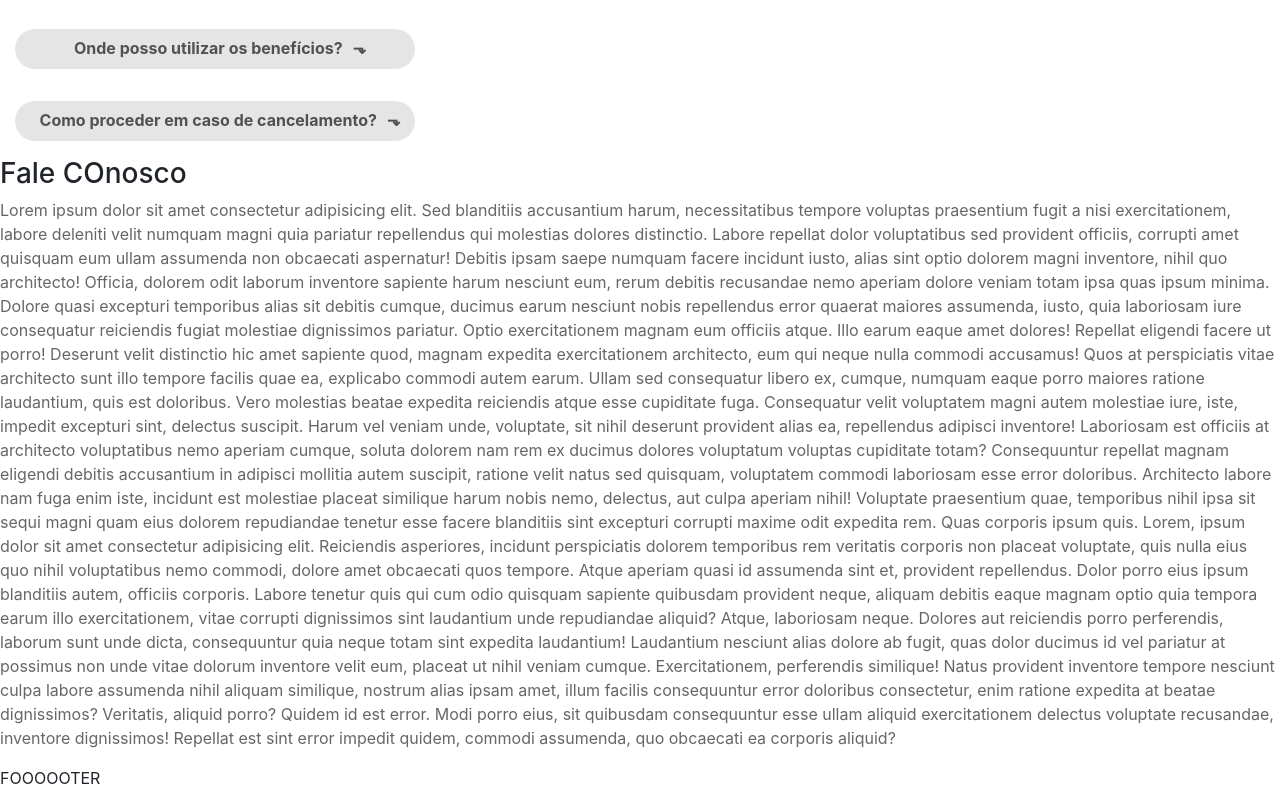
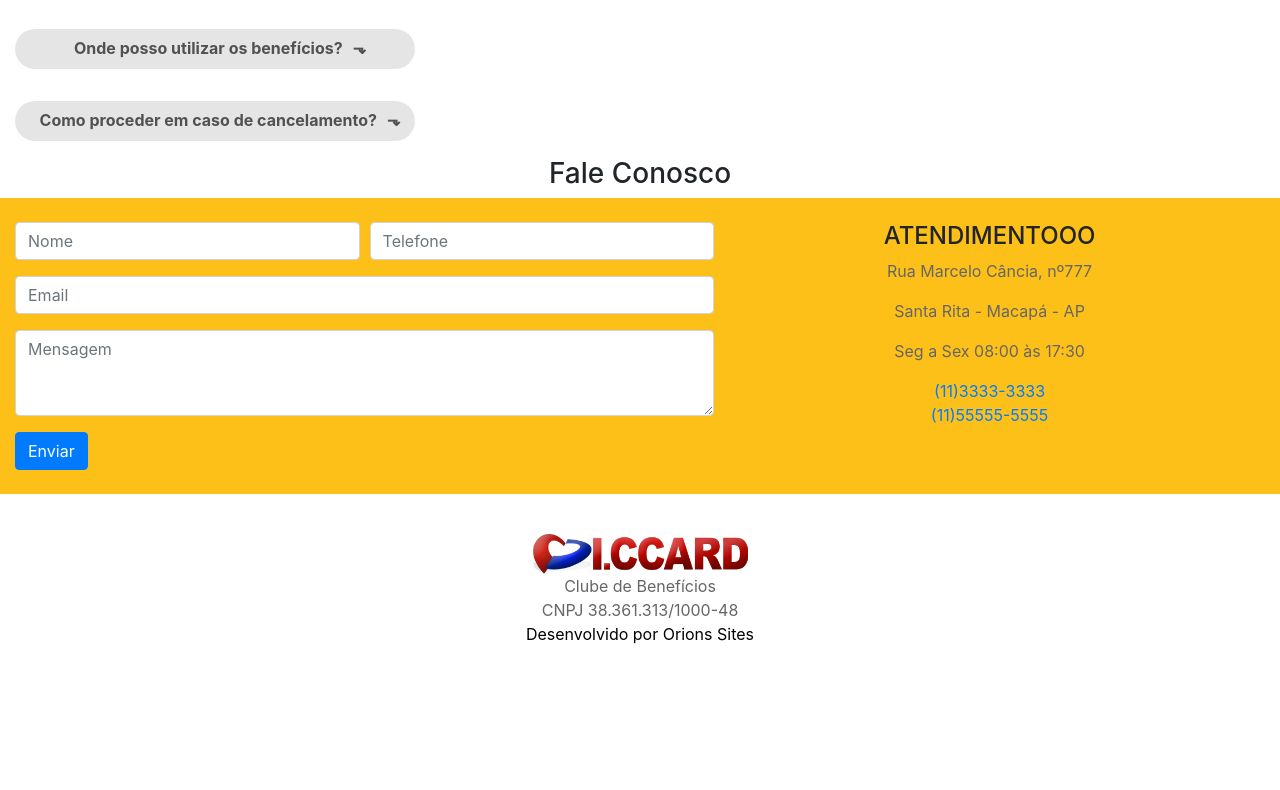
Before and after one commit to sygnata/desafioOrions, a website with bundled scripts: page index.html in a window 1280 px wide. Shown: the part 3357-4147 px from the top of the page. After the commit the page ends 4031 px from the top, so only its background shows below. Built offline with nearby package versions, Linux system fonts and the light colour scheme; files whose address does not match are found by name.

Commit message:
Footer finalizado

```diff
--- a/css/style.css
+++ b/css/style.css
@@ -186,7 +186,7 @@ p {
 
 .tituloFaq h3 {
   margin: 30px 0 0 30px;
-  background-color: #0e2f81;
+  background-color: #3850be;
   text-align: center;
   border-radius: 20px;
   height: 50px;
@@ -242,3 +242,26 @@ p {
     opacity: 1;
   }
 }
+.tituloFaleConosco {
+  text-align: center;
+}
+.faleConosco {
+  background-color: #fdc018;
+}
+.atendimento {
+  text-align: center;
+}
+.footer {
+  text-align: center;
+}
+.footer img {
+  margin-top: 40px;
+}
+.footer p {
+  margin: 0;
+  padding: 0;
+}
+.linkOrions {
+  padding-bottom: 30px;
+  color: black;
+}
--- a/index.html
+++ b/index.html
@@ -232,56 +232,46 @@
           </dl>
         </div>
       </div>
-      <div id="faleConosco">
-        <h3>Fale COnosco</h3>
-        <p>Lorem ipsum dolor sit amet consectetur adipisicing elit. Sed blanditiis accusantium harum, necessitatibus
-          tempore voluptas praesentium fugit a nisi exercitationem, labore deleniti velit numquam magni quia pariatur
-          repellendus qui molestias dolores distinctio. Labore repellat dolor voluptatibus sed provident officiis,
-          corrupti amet quisquam eum ullam assumenda non obcaecati aspernatur! Debitis ipsam saepe numquam facere
-          incidunt iusto, alias sint optio dolorem magni inventore, nihil quo architecto! Officia, dolorem odit
-          laborum inventore sapiente harum nesciunt eum, rerum debitis recusandae nemo aperiam dolore veniam totam
-          ipsa quas ipsum minima. Dolore quasi excepturi temporibus alias sit debitis cumque, ducimus earum nesciunt
-          nobis repellendus error quaerat maiores assumenda, iusto, quia laboriosam iure consequatur reiciendis fugiat
-          molestiae dignissimos pariatur. Optio exercitationem magnam eum officiis atque. Illo earum eaque amet
-          dolores! Repellat eligendi facere ut porro! Deserunt velit distinctio hic amet sapiente quod, magnam
-          expedita exercitationem architecto, eum qui neque nulla commodi accusamus! Quos at perspiciatis vitae
-          architecto sunt illo tempore facilis quae ea, explicabo commodi autem earum. Ullam sed consequatur libero
-          ex, cumque, numquam eaque porro maiores ratione laudantium, quis est doloribus. Vero molestias beatae
-          expedita reiciendis atque esse cupiditate fuga. Consequatur velit voluptatem magni autem molestiae iure,
-          iste, impedit excepturi sint, delectus suscipit. Harum vel veniam unde, voluptate, sit nihil deserunt
-          provident alias ea, repellendus adipisci inventore! Laboriosam est officiis at architecto voluptatibus nemo
-          aperiam cumque, soluta dolorem nam rem ex ducimus dolores voluptatum voluptas cupiditate totam? Consequuntur
-          repellat magnam eligendi debitis accusantium in adipisci mollitia autem suscipit, ratione velit natus sed
-          quisquam, voluptatem commodi laboriosam esse error doloribus. Architecto labore nam fuga enim iste, incidunt
-          est molestiae placeat similique harum nobis nemo, delectus, aut culpa aperiam nihil! Voluptate praesentium
-          quae, temporibus nihil ipsa sit sequi magni quam eius dolorem repudiandae tenetur esse facere blanditiis
-          sint excepturi corrupti maxime odit expedita rem. Quas corporis ipsum quis. Lorem, ipsum dolor sit amet
-          consectetur adipisicing elit. Reiciendis asperiores, incidunt perspiciatis
-          dolorem temporibus rem veritatis corporis non placeat voluptate, quis nulla eius quo nihil voluptatibus nemo
-          commodi, dolore amet obcaecati quos tempore. Atque aperiam quasi id assumenda sint et, provident
-          repellendus. Dolor porro eius ipsum blanditiis autem, officiis corporis. Labore tenetur quis qui cum odio
-          quisquam sapiente quibusdam provident neque, aliquam debitis eaque magnam optio quia tempora earum illo
-          exercitationem, vitae corrupti dignissimos sint laudantium unde repudiandae aliquid? Atque, laboriosam
-          neque. Dolores aut reiciendis porro perferendis, laborum sunt unde dicta, consequuntur quia neque totam sint
-          expedita laudantium! Laudantium nesciunt alias dolore ab fugit, quas dolor ducimus id vel pariatur at
-          possimus non unde vitae dolorum inventore velit eum, placeat ut nihil veniam cumque. Exercitationem,
-          perferendis similique! Natus provident inventore tempore nesciunt culpa labore assumenda nihil aliquam
-          similique, nostrum alias ipsam amet, illum facilis consequuntur error doloribus consectetur, enim ratione
-          expedita at beatae dignissimos? Veritatis, aliquid porro? Quidem id est error. Modi porro eius, sit
-          quibusdam consequuntur esse ullam aliquid exercitationem delectus voluptate recusandae, inventore
-          dignissimos! Repellat est sint error impedit quidem, commodi assumenda, quo obcaecati ea corporis aliquid?
-        </p>
+      <h3 class="tituloFaleConosco">Fale Conosco</h3>
+
+      <div id="faleConosco" class="faleConosco">
+        <div class="containerFormulario container-fluid row d-flex">
+          <form class="col-md-7 col-sm-12 col-xs-12">
+            <div class="form-row pt-4">
+              <div class="form-group col-md-6 col-sm-12 col-xs-12 ">
+                <input type="text" class="form-control" id="inputNome" placeholder="Nome">
+              </div>
+              <div class="form-group col-md-6 col-sm-12 col-xs-12">
+                <input type="tel" class="form-control" id="inputTelefone" placeholder="Telefone">
+              </div>
+            </div>
+            <div class="form-group">
+              <input type="email" class="form-control" id="inputEmail" placeholder="Email">
+            </div>
+            <div class="form-group">
+              <textarea class="form-control" id="exampleFormControlTextarea1" placeholder="Mensagem"
+                rows="3"></textarea>
+            </div>
+            <button type="submit" class="btn btn-primary mb-4">Enviar</button>
+          </form>
+          <div class="atendimento col-md-5 col-sm-12 col-xs-12 mt-4">
+            <h4>ATENDIMENTOOO</h4>
+            <p>Rua Marcelo Cância, nº777</p>
+            <p>Santa Rita - Macapá - AP</p>
+            <p>Seg a Sex 08:00 às 17:30</p>
+            <a href="tel:551133333333">(11)3333-3333</a></br>
+            <a href="tel:5511555555555">(11)55555-5555</a>
+          </div>
+        </div>
       </div>
+      </div>
+    </section>
+    <footer class="footer">
+      <a href="#"><img src="./img/logo.png" alt="Logotipo"></a>
+      <p>Clube de Benefícios</p>
+      <p>CNPJ 38.361.313/1000-48</p>
+      <a class="linkOrions" href="https://www.orions.com.br/" target="_blank">Desenvolvido por Orions Sites</a>
 
-
-
-      </div>
-
-    </section>
-
-    <footer>
-
-      FOOOOOTER
     </footer>
 
     <script type="module" src="./js/script.js"></script>
```
